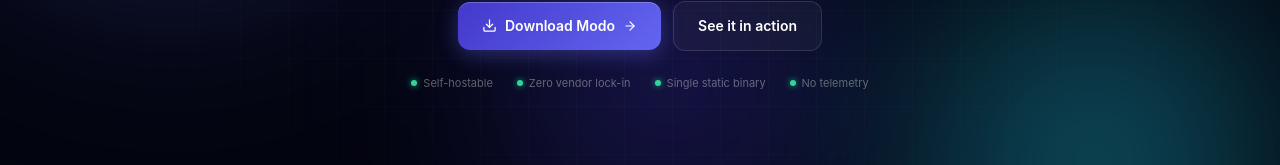
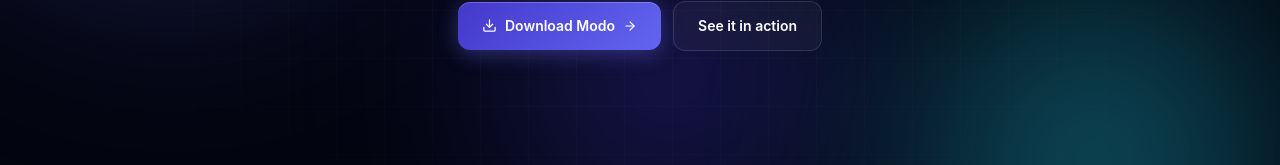
Before and after one commit to the-modo/the-modo.github.io, a Next.js app: page / in a window 1280 px wide. Shown: the part 470-635 px from the top of the page. Built offline with nearby package versions, Linux system fonts and the light colour scheme; no server answers.

Commit message:
Remove hero trust-badge row

```diff
--- a/src/components/Hero.tsx
+++ b/src/components/Hero.tsx
@@ -32,12 +32,6 @@
           </a>
         </div>
 
-        <div className="mt-6 flex flex-wrap items-center justify-center gap-x-6 gap-y-2 text-[11px] t4 animate-fade-up" style={{ animationDelay: '0.45s', opacity: 0 }}>
-          <span className="flex items-center gap-1.5"><span className="w-1.5 h-1.5 rounded-full bg-emerald-400 shadow-[0_0_6px_#10b981]"/>Self-hostable</span>
-          <span className="flex items-center gap-1.5"><span className="w-1.5 h-1.5 rounded-full bg-emerald-400 shadow-[0_0_6px_#10b981]"/>Zero vendor lock-in</span>
-          <span className="flex items-center gap-1.5"><span className="w-1.5 h-1.5 rounded-full bg-emerald-400 shadow-[0_0_6px_#10b981]"/>Single static binary</span>
-          <span className="flex items-center gap-1.5"><span className="w-1.5 h-1.5 rounded-full bg-emerald-400 shadow-[0_0_6px_#10b981]"/>No telemetry</span>
-        </div>
       </div>
     </section>
   )
```
